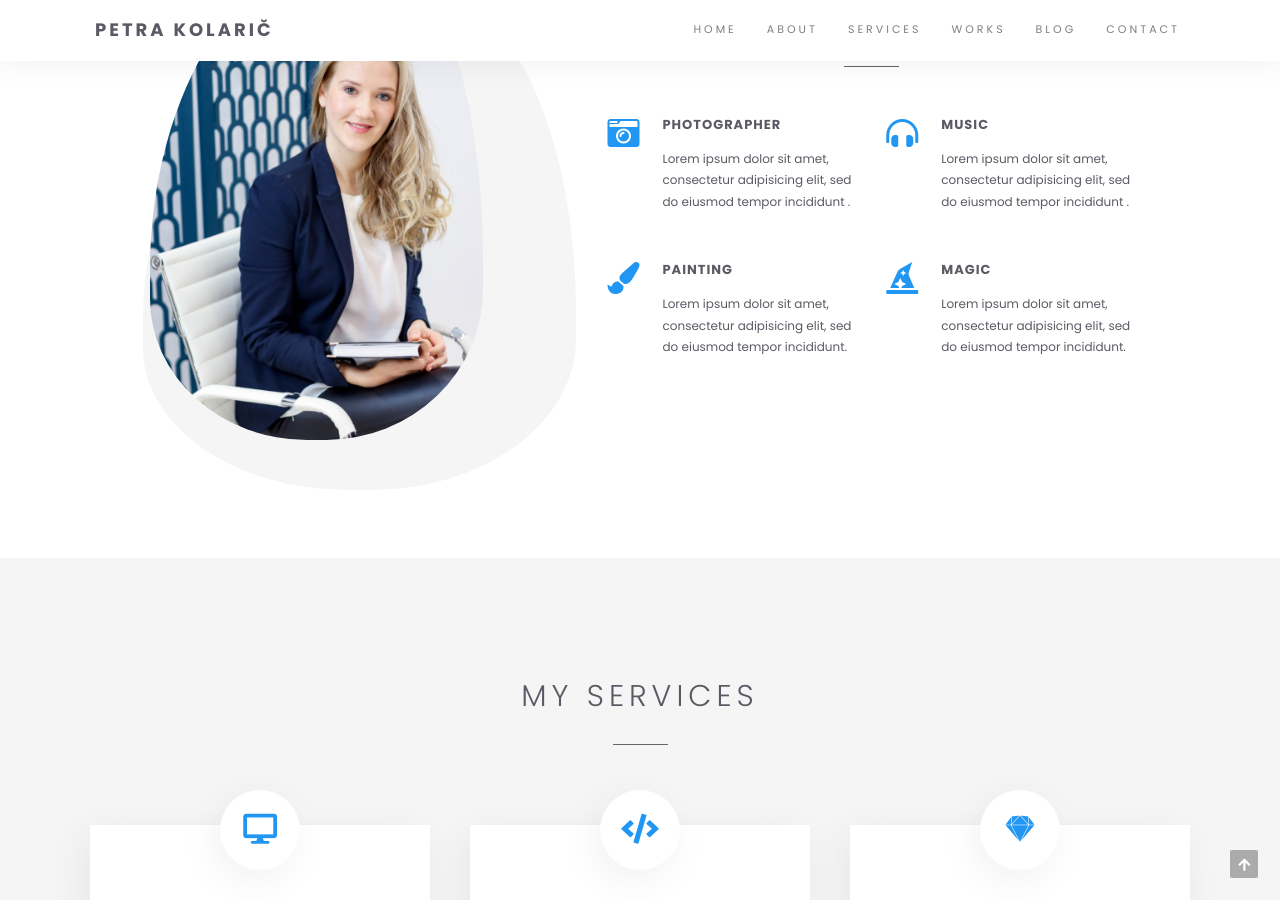
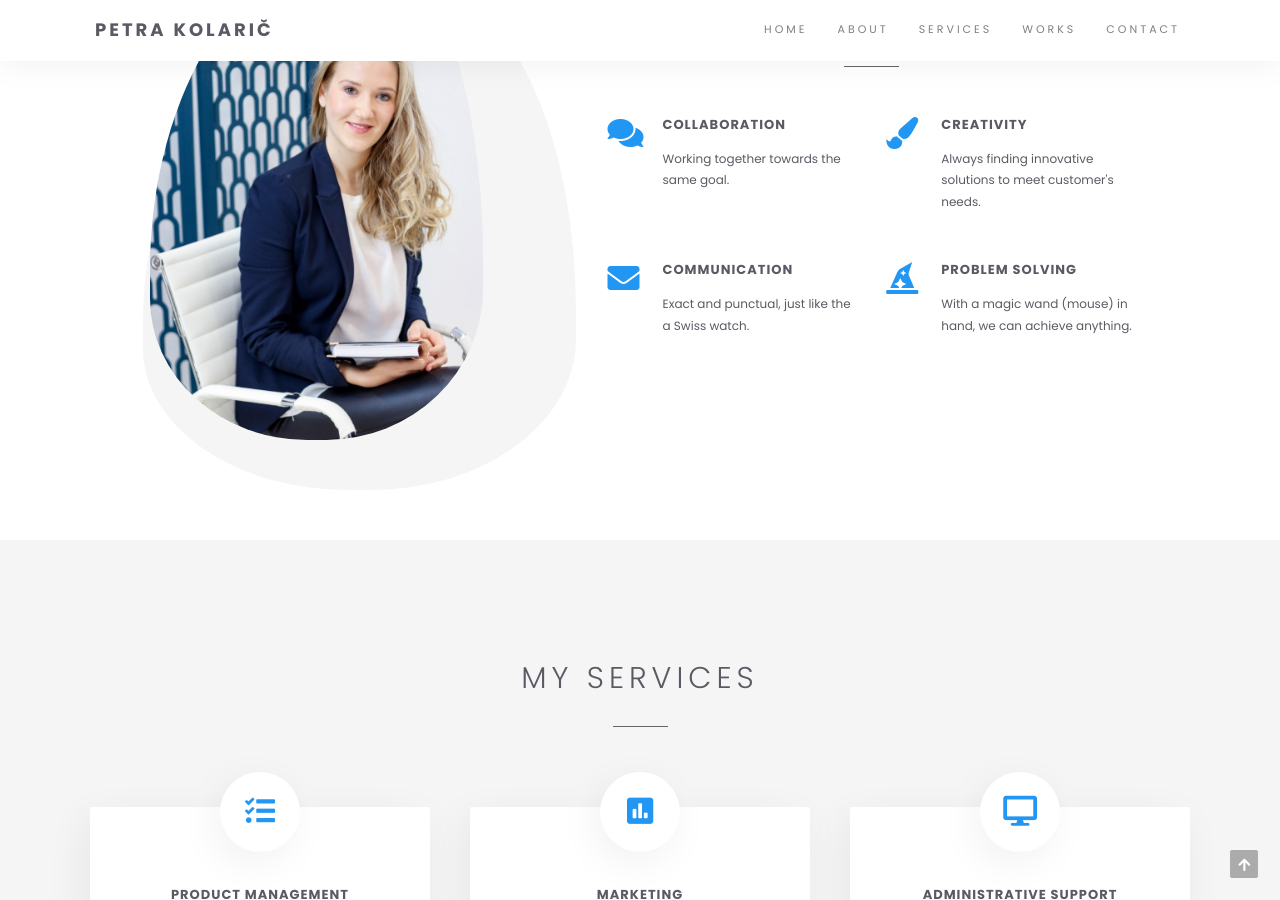
Before and after one commit to petrawho/petra-site, a Jekyll site: the page built from index.html, in a window 1280 px wide and 900 px high, scrolled down 1080 px. Built offline with Jekyll 4.4.1, drawn with Linux system fonts in a browser that asks for light colours; some of the changed text lies outside the part shown.

Commit message:
Update services and about me

```diff
--- a/_config.yml
+++ b/_config.yml
@@ -25,8 +25,8 @@ navigation:
   url: /#services
 - text: Works
   url: /#portfolio
-- text: Blog
-  url: /#blog
+#- text: Blog
+#  url: /#blog
 - text: Contact
   url: /#contact
 
--- a/index.html
+++ b/index.html
@@ -59,12 +59,12 @@ layout: default
 
 						<div class="iconboxleft wow fadeInUp">
 							<div class="iconboxleft-icon">
-								<i class="fas fa-camera-retro"></i>
+								<i class="fas fa-comments"></i>
 							</div>
 							<div class="iconboxleft-text">
-								<h3 class="iconboxleft-title">Photographer</h3>
+								<h3 class="iconboxleft-title">Collaboration</h3>
 								<div class="iconboxleft-desc">
-									Lorem ipsum dolor sit amet, consectetur adipisicing elit, sed do eiusmod tempor incididunt .
+									Working together towards the same goal.
 								</div>
 							</div>
 						</div>
@@ -75,12 +75,12 @@ layout: default
 
 						<div class="iconboxleft wow fadeInUp" data-wow-delay=".2s">
 							<div class="iconboxleft-icon">
-								<i class="fas fa-headphones-alt"></i>
+								<i class="fas fa-paint-brush hones-alt"></i>
 							</div>
 							<div class="iconboxleft-text">
-								<h3 class="iconboxleft-title">Music</h3>
+								<h3 class="iconboxleft-title">Creativity</h3>
 								<div class="iconboxleft-desc">
-									Lorem ipsum dolor sit amet, consectetur adipisicing elit, sed do eiusmod tempor incididunt .
+									Always finding innovative solutions to meet customer's needs.
 								</div>
 							</div>
 						</div>
@@ -95,12 +95,12 @@ layout: default
 
 						<div class="iconboxleft wow fadeInUp">
 							<div class="iconboxleft-icon">
-								<i class="fas fa-paint-brush"></i>
+								<i class="fas fa-envelope"></i>
 							</div>
 							<div class="iconboxleft-text">
-								<h3 class="iconboxleft-title">Painting</h3>
+								<h3 class="iconboxleft-title">Communication</h3>
 								<div class="iconboxleft-desc">
-									Lorem ipsum dolor sit amet, consectetur adipisicing elit, sed do eiusmod tempor incididunt.
+									Exact and punctual, just like the a Swiss watch.
 								</div>
 							</div>
 						</div>
@@ -114,9 +114,9 @@ layout: default
 								<i class="fas fa-hat-wizard"></i>
 							</div>
 							<div class="iconboxleft-text">
-								<h3 class="iconboxleft-title">Magic</h3>
+								<h3 class="iconboxleft-title">Problem solving</h3>
 								<div class="iconboxleft-desc">
-									Lorem ipsum dolor sit amet, consectetur adipisicing elit, sed do eiusmod tempor incididunt.
+									With a magic wand (mouse) in hand, we can achieve anything.
 								</div>
 							</div>
 						</div>
@@ -150,12 +150,12 @@ layout: default
 				<div class="col-md-6 col-lg-4">
 					<div class="iconbox wow fadeInUp">
 						<div class="iconbox-icon">
-							<i class="fas fa-desktop"></i>
+							<i class="fas fa-tasks"></i>
 						</div>
 						<div class="iconbox-text">
-							<h3 class="iconbox-title">Web Design</h3>
+							<h3 class="iconbox-title">Product management</h3>
 							<div class="iconbox-desc">
-								Lorem ipsum dolor sit amet, consectetur adipisicing elit, sed do eiusmod tempor incididunt ut labore et dolore magna aliqua Ut enim...
+								Strategic and tactical duties. Conducting research, developing strategy, planning, coordinating development.
 							</div>
 						</div>
 					</div>
@@ -163,12 +163,12 @@ layout: default
 				<div class="col-md-6 col-lg-4">
 					<div class="iconbox wow fadeInUp">
 						<div class="iconbox-icon">
-							<i class="fas fa-code"></i>
+							<i class="fas fa-poll"></i>
 						</div>
 						<div class="iconbox-text">
-							<h3 class="iconbox-title">Web Development</h3>
+							<h3 class="iconbox-title">Marketing</h3>
 							<div class="iconbox-desc">
-								Lorem ipsum dolor sit amet, consectetur adipisicing elit, sed do eiusmod tempor incididunt ut labore et dolore magna aliqua Ut enim...
+								Reaching out to new customers with verified data-driven digital marketing methods.
 							</div>
 						</div>
 					</div>
@@ -176,35 +176,32 @@ layout: default
 				<div class="col-md-6 col-lg-4">
 					<div class="iconbox wow fadeInUp" data-wow-delay=".2s">
 						<div class="iconbox-icon">
-							<i class="fab fa-sketch"></i>
+							<i class="fas fa-desktop"></i>
 						</div>
 						<div class="iconbox-text">
-							<h3 class="iconbox-title">Logo Design</h3>
+							<h3 class="iconbox-title">Administrative support</h3>
 							<div class="iconbox-desc">
-								Lorem ipsum dolor sit amet, consectetur adipisicing elit, sed do eiusmod tempor incididunt ut labore et dolore magna aliqua Ut enim...
+								Keeping communication clear and simple through digital channels like emails and online calls.
 							</div>
 						</div>
 					</div>
 				</div>
 
 				<div class="col-md-6 col-lg-4">
-
 					<div class="iconbox wow fadeInUp" data-wow-delay=".4s">
 						<div class="iconbox-icon">
-							<i class="far fa-comments"></i>
+							<i class="fas fa-rocket"></i>
 						</div>
 						<div class="iconbox-text">
-							<h3 class="iconbox-title">Marketing</h3>
+							<h3 class="iconbox-title">Branding</h3>
 							<div class="iconbox-desc">
-								Lorem ipsum dolor sit amet, consectetur adipisicing elit, sed do eiusmod tempor incididunt ut labore et dolore magna aliqua Ut enim...
+								Elevating the company's brand to a whole new level with clear data analysis, metrics and data points.
 							</div>
 						</div>
 					</div>
-
 				</div>
 
 				<div class="col-md-6 col-lg-4">
-
 					<div class="iconbox wow fadeInUp" data-wow-delay=".6s">
 						<div class="iconbox-icon">
 							<i class="fas fa-palette"></i>
@@ -212,27 +209,24 @@ layout: default
 						<div class="iconbox-text">
 							<h3 class="iconbox-title">Design</h3>
 							<div class="iconbox-desc">
-								Lorem ipsum dolor sit amet, consectetur adipisicing elit, sed do eiusmod tempor incididunt ut labore et dolore magna aliqua Ut enim...
+								Design adds value faster than it adds cost.
 							</div>
 						</div>
 					</div>
-
 				</div>
 
 				<div class="col-md-6 col-lg-4">
-
 					<div class="iconbox wow fadeInUp" data-wow-delay=".8s">
 						<div class="iconbox-icon">
-							<i class="fas fa-rocket"></i>
+							<i class="far fa-comments"></i>
 						</div>
 						<div class="iconbox-text">
-							<h3 class="iconbox-title">Branding</h3>
+							<h3 class="iconbox-title">E-commerce</h3>
 							<div class="iconbox-desc">
-								Lorem ipsum dolor sit amet, consectetur adipisicing elit, sed do eiusmod tempor incididunt ut labore et dolore magna aliqua Ut enim...
+								Current times require new strategies. What better way to sell your products than online?
 							</div>
 						</div>
 					</div>
-
 				</div>
 
 			</div><!-- .row -->
@@ -445,42 +439,42 @@ layout: default
 
 	<!-- Blog start -->
 
-	<section id="blog" class="module blog">
-		<div class="container">
+<!--	<section id="blog" class="module blog">-->
+<!--		<div class="container">-->
 
-			<div class="module-header wow fadeInUp">
-				<h2 class="module-title"> Blog </h2>
-				<div class="module-line"></div>
-			</div>
+<!--			<div class="module-header wow fadeInUp">-->
+<!--				<h2 class="module-title"> Blog </h2>-->
+<!--				<div class="module-line"></div>-->
+<!--			</div>-->
 
-			<div class="row">
+<!--			<div class="row">-->
 
-            	{% for post in site.posts limit:3 %}
-					<div class="col-sm-4">
-						<a href="{{site.baseurl}}{{post.url}}" class="blogList wow fadeInUp">
-							<div class="blogList-img">
-								{% if post.banner_image %}
-									<img src="{{ "/assets/images/" | append: post.banner_preview | prepend: site.baseurl }}" alt="Blog Desc">
-								{% endif %}
-								{% if post.category %}
-								<span>{{post.category}}</span>
-								{% endif %}
-							</div>
-							<div class="blogList-desc">
-								<h3>{{post.title}}</h3>
-								<div>{{post.description}}</div>
-							</div>
-						</a>
-					</div>
-				{% endfor %}
+<!--            	{% for post in site.posts limit:3 %}-->
+<!--					<div class="col-sm-4">-->
+<!--						<a href="{{site.baseurl}}{{post.url}}" class="blogList wow fadeInUp">-->
+<!--							<div class="blogList-img">-->
+<!--								{% if post.banner_image %}-->
+<!--									<img src="{{ "/assets/images/" | append: post.banner_preview | prepend: site.baseurl }}" alt="Blog Desc">-->
+<!--								{% endif %}-->
+<!--								{% if post.category %}-->
+<!--								<span>{{post.category}}</span>-->
+<!--								{% endif %}-->
+<!--							</div>-->
+<!--							<div class="blogList-desc">-->
+<!--								<h3>{{post.title}}</h3>-->
+<!--								<div>{{post.description}}</div>-->
+<!--							</div>-->
+<!--						</a>-->
+<!--					</div>-->
+<!--				{% endfor %}-->
 
-				<div class="col-sm-12">
-					<a class="blog-viewMore" href="{{site.baseurl}}/blog.html">VIEW MORE</a>
-				</div>
+<!--				<div class="col-sm-12">-->
+<!--					<a class="blog-viewMore" href="{{site.baseurl}}/blog.html">VIEW MORE</a>-->
+<!--				</div>-->
 
-			</div><!-- .row -->
-		</div><!-- .container -->
-	</section>
+<!--			</div>&lt;!&ndash; .row &ndash;&gt;-->
+<!--		</div>&lt;!&ndash; .container &ndash;&gt;-->
+<!--	</section>-->
 
 	<!-- Blog end -->
 
```
Also changed, not shown: 11 other files.
